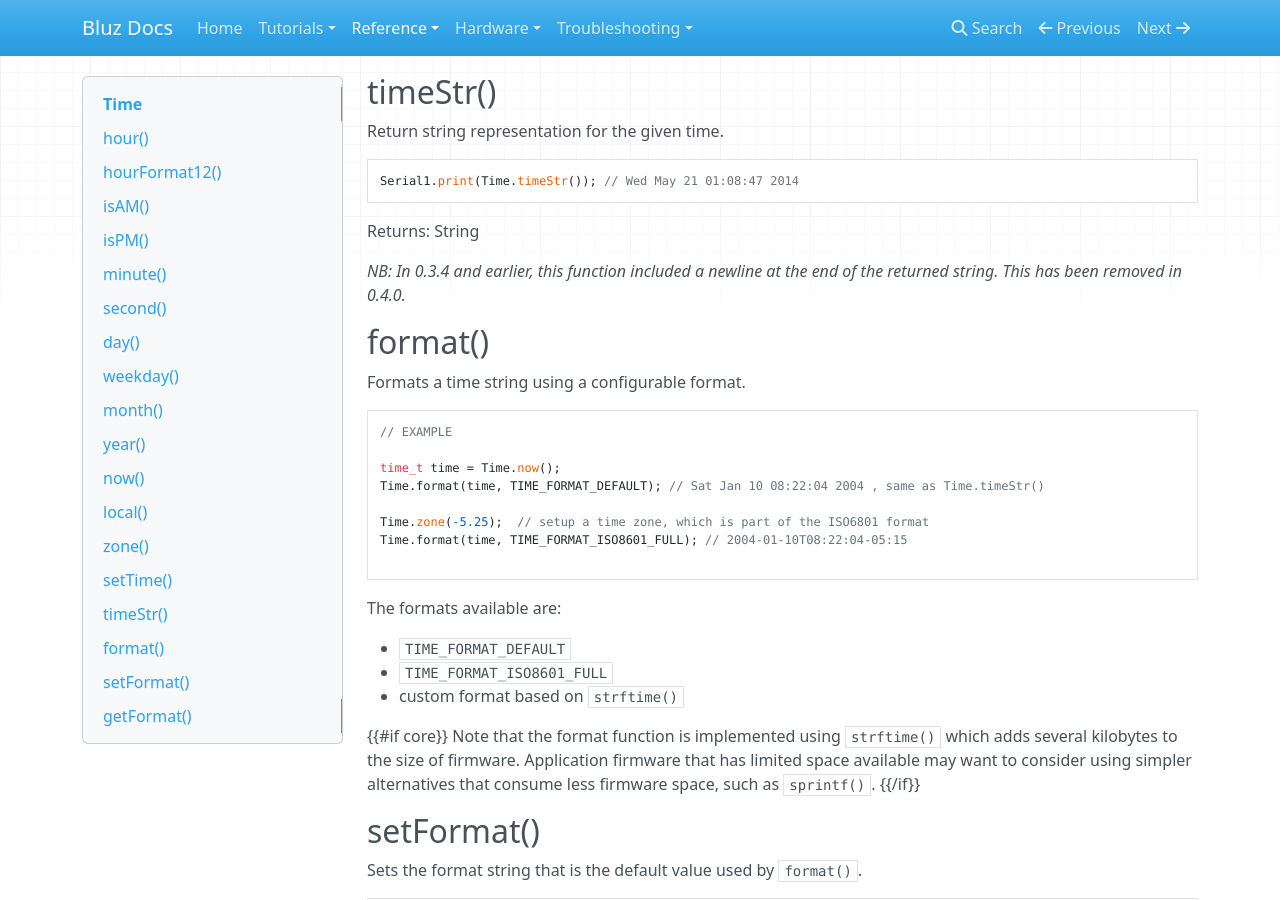
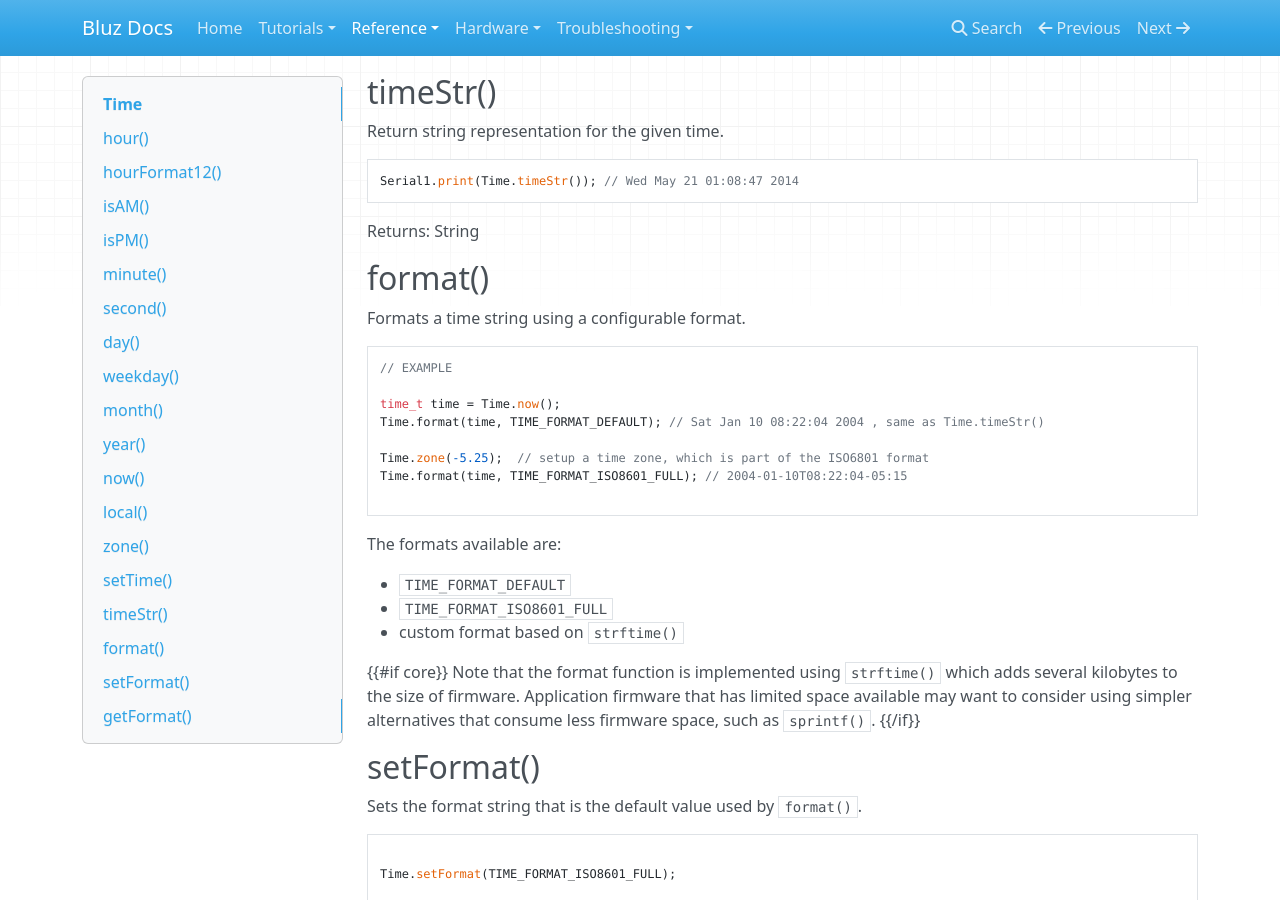
Before and after one commit to bluzDK/bluz-docs, an MkDocs documentation site: the page built from docs/reference/time.md, in a window 1280 px wide and 900 px high, scrolled down 4289 px. Built offline with MkDocs 1.6.1, drawn with Linux system fonts in a browser that asks for light colours; nearby versions of some CDN libraries; old or Windows-style settings are respelled for this version of MkDocs.

Commit message:
Remove bad version comments

```diff
--- a/docs/reference/time.md
+++ b/docs/reference/time.md
@@ -250,8 +250,6 @@ Serial1.print(Time.timeStr()); // Wed May 21 01:08:47 2014
 
 Returns: String
 
-_NB: In 0.3.4 and earlier, this function included a newline at the end of the returned string. This has been removed in 0.4.0._
-
 ## format()
 
 Formats a time string using a configurable format.
```
